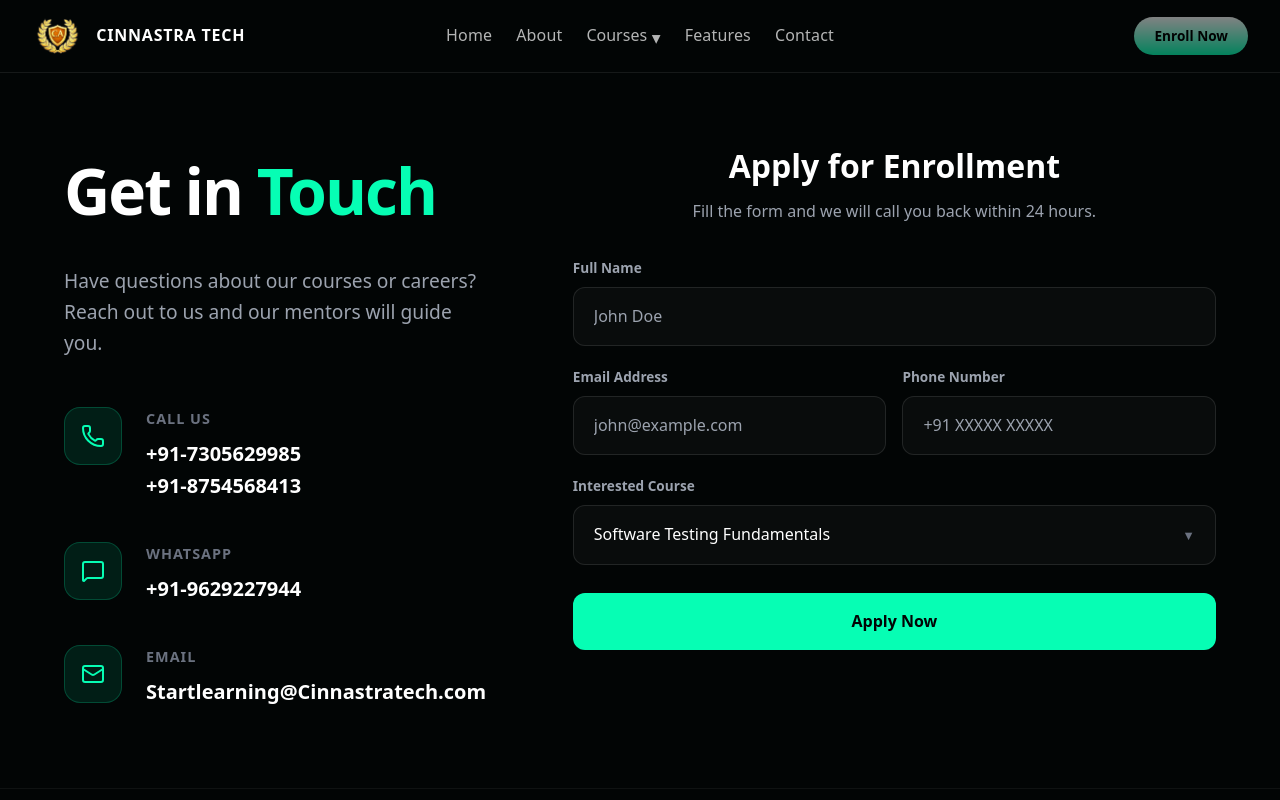
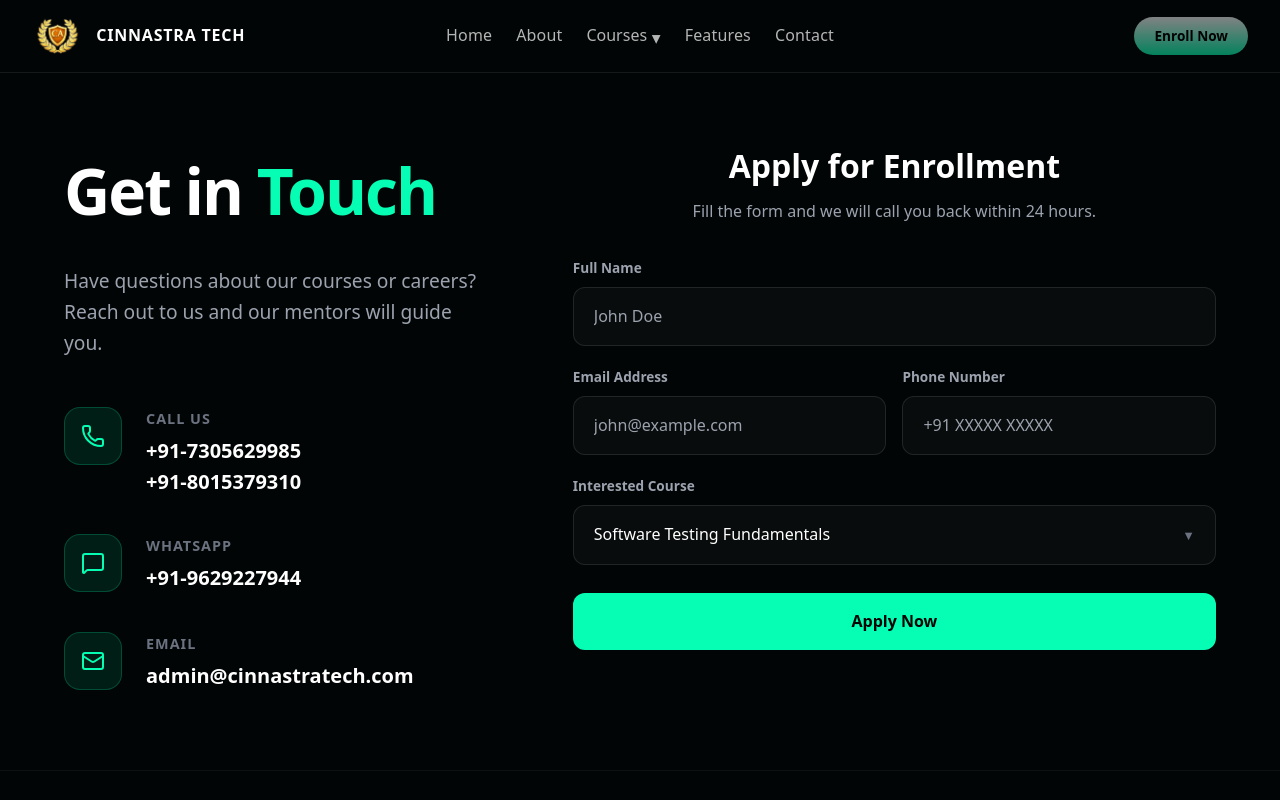
Before and after one commit to cinnastratech/website, a Next.js app: page /contact in a window 1280 px wide. Shown: the top 800 px of the page. Built offline with nearby package versions, Linux system fonts and the light colour scheme.

Commit message:
Update contact details and trainer name

```diff
--- a/app/contact/ContactClient.tsx
+++ b/app/contact/ContactClient.tsx
@@ -12,7 +12,7 @@ export default function ContactClient() {
     {
       icon: <Phone size={24} />,
       label: "Call Us",
-      values: ["+91-7305629985", "+91-8754568413"],
+      values: ["+91-7305629985", "+91-8015379310"],
       link: "tel:+917305629985"
     },
     {
@@ -24,8 +24,8 @@ export default function ContactClient() {
     {
       icon: <Mail size={24} />,
       label: "Email",
-      values: ["Startlearning@Cinnastratech.com"],
-      link: "mailto:Startlearning@Cinnastratech.com"
+      values: ["admin@cinnastratech.com"],
+      link: "mailto:admin@cinnastratech.com"
     }
   ];
 
@@ -42,8 +42,9 @@ export default function ContactClient() {
             className="contact-info-col"
           >
             <h1 className="contact-title">
-              Get in <span style={{ color: 'var(--primary-teal)' }}>Touch</span>
+              Get in <span style={{ color: "var(--primary-teal)" }}>Touch</span>
             </h1>
+
             <p className="contact-description">
               Have questions about our courses or careers? Reach out to us and our mentors will guide you.
             </p>
@@ -54,10 +55,13 @@ export default function ContactClient() {
                   <div className="contact-icon-wrapper">
                     {item.icon}
                   </div>
-                  <div>
+
+                  <div className="contact-info-content">
                     <h3 className="contact-info-label">
                       {item.label}
                     </h3>
+
+                    <div className="contact-info-values">
                       {item.values.map((val, vIdx) => (
                         <a
                           key={vIdx}
@@ -67,6 +71,7 @@ export default function ContactClient() {
                           {val}
                         </a>
                       ))}
+                    </div>
                   </div>
                 </div>
               ))}
@@ -91,7 +96,10 @@ export default function ContactClient() {
       </div>
 
       <div className="contact-payment-section">
-        <div className="contact-container" style={{ paddingBottom: '3rem' }}>
+        <div
+          className="contact-container"
+          style={{ paddingBottom: "3rem" }}
+        >
           <PaymentOptions />
         </div>
       </div>
@@ -108,39 +116,46 @@ export default function ContactClient() {
           padding-top: 140px;
           padding-bottom: 100px;
         }
+
         .contact-container {
           max-width: 1200px;
           margin: 0 auto;
           padding: 0 1.5rem;
         }
+
         .contact-grid {
           display: grid;
           grid-template-columns: 1fr 1.5fr;
           gap: 5rem;
           align-items: start;
         }
+
         .contact-title {
           font-size: clamp(2.5rem, 5vw, 4rem);
           font-weight: 900;
           margin-bottom: 1.5rem;
           letter-spacing: -2px;
         }
+
         .contact-description {
           color: #9ca3af;
           font-size: 1.2rem;
           margin-bottom: 3rem;
           line-height: 1.6;
         }
+
         .contact-info-list {
           display: flex;
           flex-direction: column;
           gap: 2.5rem;
         }
+
         .contact-info-item {
           display: flex;
           gap: 1.5rem;
           align-items: flex-start;
         }
+
         .contact-icon-wrapper {
           background: rgba(6, 254, 180, 0.1);
           padding: 1rem;
@@ -148,6 +163,13 @@ export default function ContactClient() {
           color: var(--primary-teal);
           border: 1px solid rgba(6, 254, 180, 0.2);
         }
+
+        .contact-info-content {
+          display: flex;
+          flex-direction: column;
+          align-items: flex-start;
+        }
+
         .contact-info-label {
           font-size: 0.9rem;
           color: #6b7280;
@@ -156,17 +178,32 @@ export default function ContactClient() {
           font-weight: 700;
           margin-bottom: 0.5rem;
         }
+
+        .contact-info-values {
+          display: flex;
+          flex-direction: column;
+          align-items: flex-start;
+          gap: 0.4rem;
+        }
+
         .contact-info-value {
           display: block;
+          margin: 0;
+          padding: 0;
           font-size: 1.25rem;
           font-weight: 600;
+          line-height: 1.25;
+          white-space: nowrap;
+          text-align: left;
           color: #ffffff;
           text-decoration: none;
           transition: color 0.3s ease;
         }
+
         .contact-info-value:hover {
           color: var(--primary-teal);
         }
+
         .contact-form-card {
           background: rgba(255, 255, 255, 0.02);
           backdrop-filter: blur(20px);
@@ -175,11 +212,13 @@ export default function ContactClient() {
           padding: 3rem;
           box-shadow: 0 40px 100px rgba(0, 0, 0, 0.4);
         }
+
         .contact-payment-section {
           margin-top: 5rem;
           padding-top: 5rem;
           border-top: 1px solid rgba(255, 255, 255, 0.05);
         }
+
         .contact-faq-section {
           margin-top: 5rem;
         }
@@ -189,9 +228,11 @@ export default function ContactClient() {
             grid-template-columns: 1fr;
             gap: 4rem;
           }
+
           .contact-main {
             padding-top: 100px;
           }
+
           .contact-form-card {
             padding: 2rem;
           }
@@ -201,13 +242,16 @@ export default function ContactClient() {
           .contact-title {
             font-size: 2.5rem;
           }
+
           .contact-description {
             font-size: 1.1rem;
             margin-bottom: 2rem;
           }
+
           .contact-info-value {
             font-size: 1.1rem;
           }
+
           .contact-info-list {
             gap: 2rem;
           }
--- a/components/layout/Footer.tsx
+++ b/components/layout/Footer.tsx
@@ -45,7 +45,7 @@ export default function Footer() {
         <div className="footer-nav-col">
           <h5><span className="gradient-keyword">Contact</span></h5>
           <ul>
-            <li>Email: <a href="mailto:Startlearning@Cinnastratech.com">Startlearning@Cinnastratech.com</a></li>
+            <li>Email: <a href="mailto:admin@cinnastratech.com">admin@cinnastratech.com</a></li>
             <li>Phone: <a href="tel:+917305629985">+91-7305629985</a></li>
           </ul>
         </div>
--- a/data/courses.ts
+++ b/data/courses.ts
@@ -134,7 +134,7 @@ const courses: Course[] = [
       'CI/CD integration for API tests',
     ],
     tools: ['Postman', 'REST Assured', 'Java', 'Newman', 'Jenkins'],
-    trainerId: 'rama',
+    trainerId: 'Kausalya',
     ctaTitle: 'Become an API Testing Expert',
     ctaText: 'Enroll now and become an API Testing expert!',
     topics: [
```
Also changed, not shown: data/trainers.ts (+4 -4 lines), 1 other file (tests, documents, lock files or other folders). Lines whose indentation alone changed are shown as unchanged.
